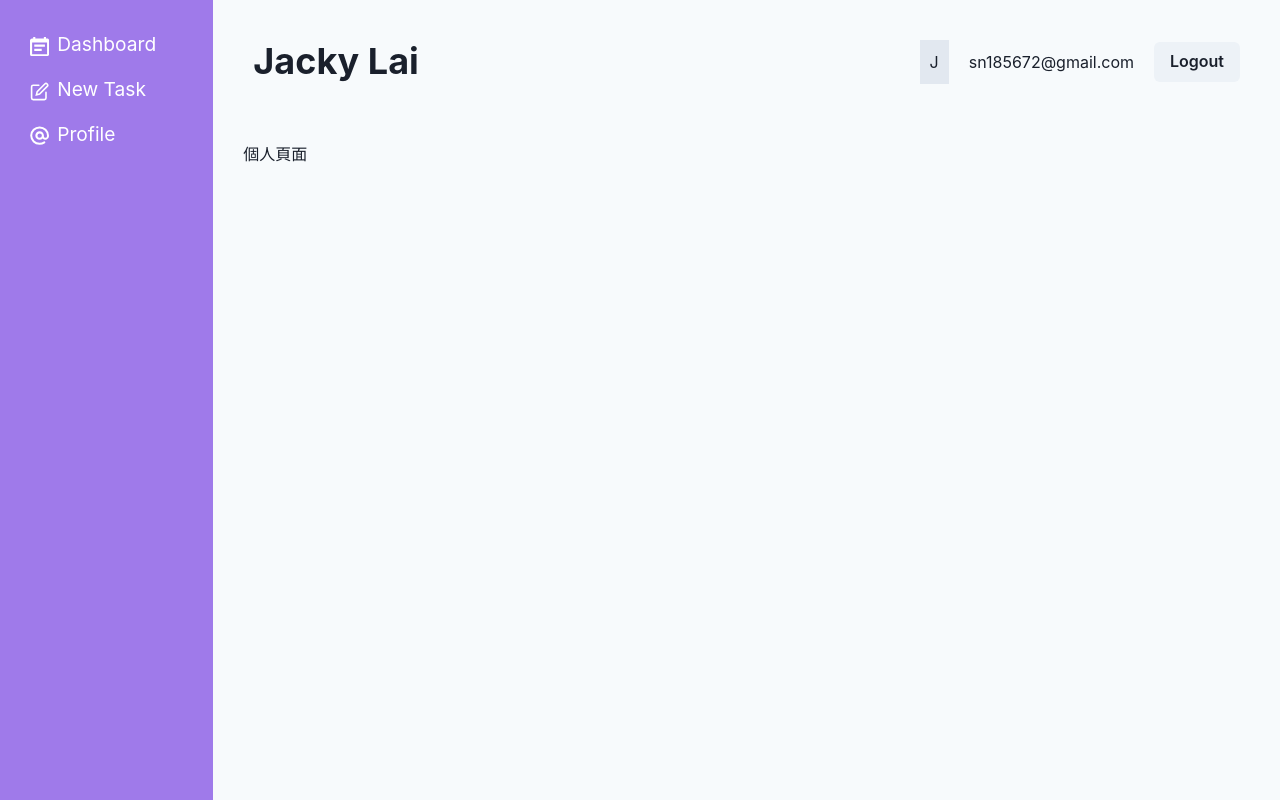
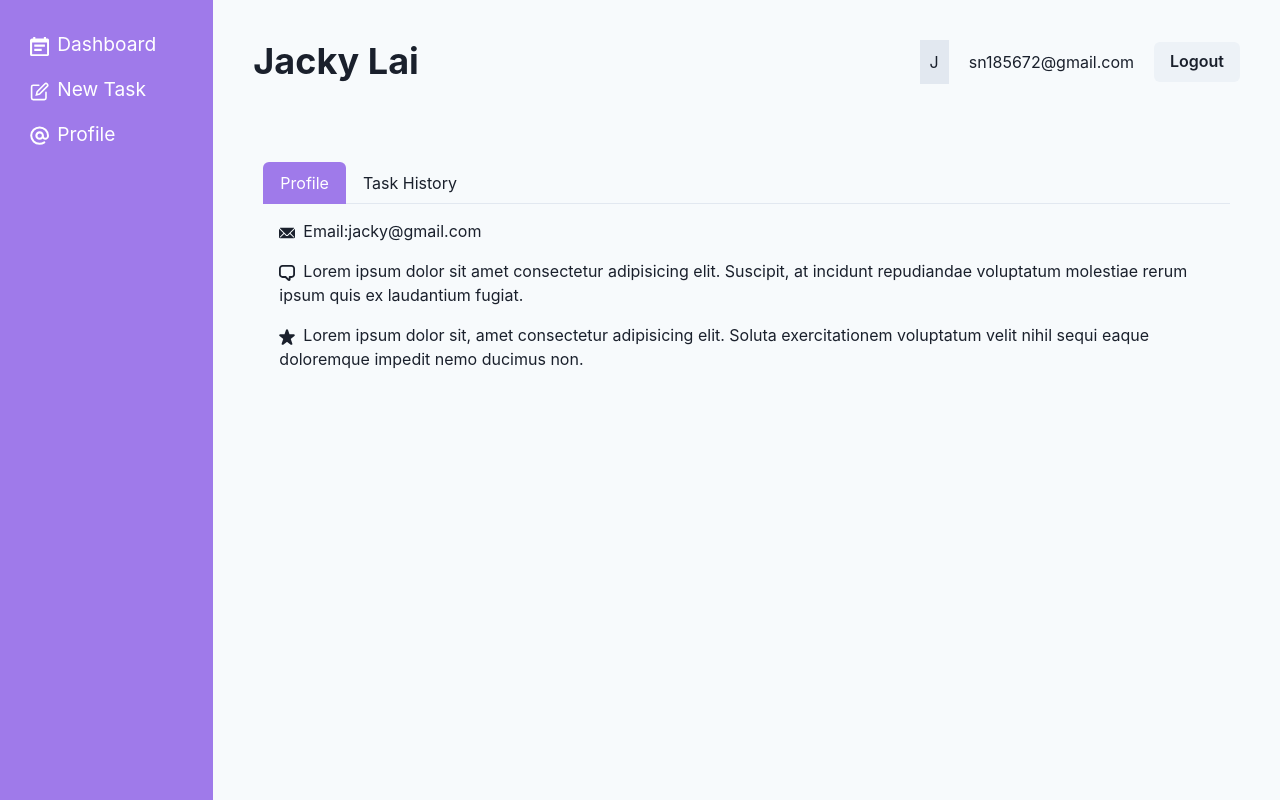
Before and after one commit to Jackylai01/chakra-react, a React (Create React App) app: page /profile in a window 1280 px wide. Built offline with nearby package versions, Linux system fonts and the light colour scheme; the HTML template or start-up script is replaced by a standard one.

Commit message:
feat(Tabs): add Tabs components

```diff
--- a/src/pages/Profile.jsx
+++ b/src/pages/Profile.jsx
@@ -1,7 +1,79 @@
+import {
+  ChatIcon,
+  CheckCircleIcon,
+  EmailIcon,
+  StarIcon,
+} from '@chakra-ui/icons';
+import {
+  List,
+  ListIcon,
+  ListItem,
+  Tab,
+  TabList,
+  TabPanel,
+  TabPanels,
+  Tabs,
+} from '@chakra-ui/react';
 import React from 'react';
 
 const Profile = () => {
-  return <div>個人頁面</div>;
+  return (
+    <Tabs mt="40px" p="20px" colorScheme="purple" variant="enclosed">
+      <TabList>
+        <Tab _selected={{ color: 'white', bg: 'purple.400' }}>Profile</Tab>
+        <Tab _selected={{ color: 'white', bg: 'purple.400' }}>Task History</Tab>
+      </TabList>
+      <TabPanels>
+        <TabPanel>
+          <List spacing={4}>
+            <ListItem>
+              <ListIcon as={EmailIcon} />
+              Email:jacky@gmail.com
+            </ListItem>
+            <ListItem>
+              <ListIcon as={ChatIcon} />
+              Lorem ipsum dolor sit amet consectetur adipisicing elit. Suscipit,
+              at incidunt repudiandae voluptatum molestiae rerum ipsum quis ex
+              laudantium fugiat.
+            </ListItem>
+            <ListItem>
+              <ListIcon as={StarIcon} />
+              Lorem ipsum dolor sit, amet consectetur adipisicing elit. Soluta
+              exercitationem voluptatum velit nihil sequi eaque doloremque
+              impedit nemo ducimus non.
+            </ListItem>
+          </List>
+        </TabPanel>
+        <TabPanel>
+          <List spacing={4}>
+            <ListItem>
+              <ListIcon as={CheckCircleIcon} color="red.400" />
+              Lorem ipsum dolor sit amet consectetur adipisicing elit.
+              Praesentium ipsum quis assumenda pariatur, ipsam eos laborum? Iste
+              architecto cum exercitationem delectus, consectetur vero autem
+              modi animi itaque porro magni recusandae!
+            </ListItem>
+            <ListItem>
+              <ListIcon as={CheckCircleIcon} color="green.400" />
+              Lorem ipsum dolor sit amet consectetur adipisicing elit.
+            </ListItem>
+            <ListItem>
+              <ListIcon as={CheckCircleIcon} color="green.400" />
+              Lorem ipsum dolor sit amet consectetur adipisicing elit.
+            </ListItem>
+            <ListItem>
+              <ListIcon as={CheckCircleIcon} color="green.400" />
+              Lorem ipsum dolor sit amet consectetur adipisicing elit.
+            </ListItem>
+            <ListItem>
+              <ListIcon as={CheckCircleIcon} color="red.400" />
+              Lorem ipsum dolor sit amet consectetur adipisicing elit.
+            </ListItem>
+          </List>
+        </TabPanel>
+      </TabPanels>
+    </Tabs>
+  );
 };
 
 export default Profile;
```
